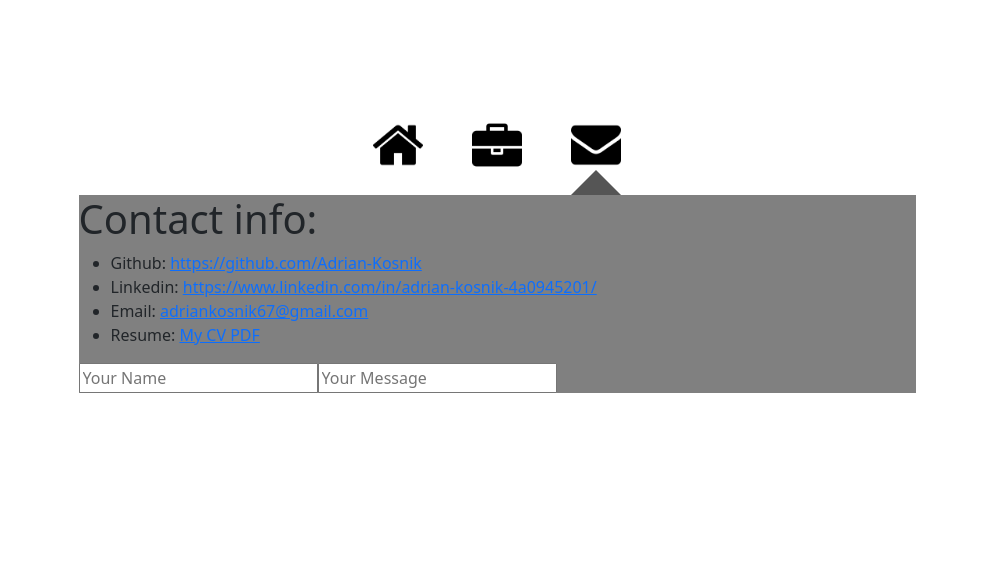
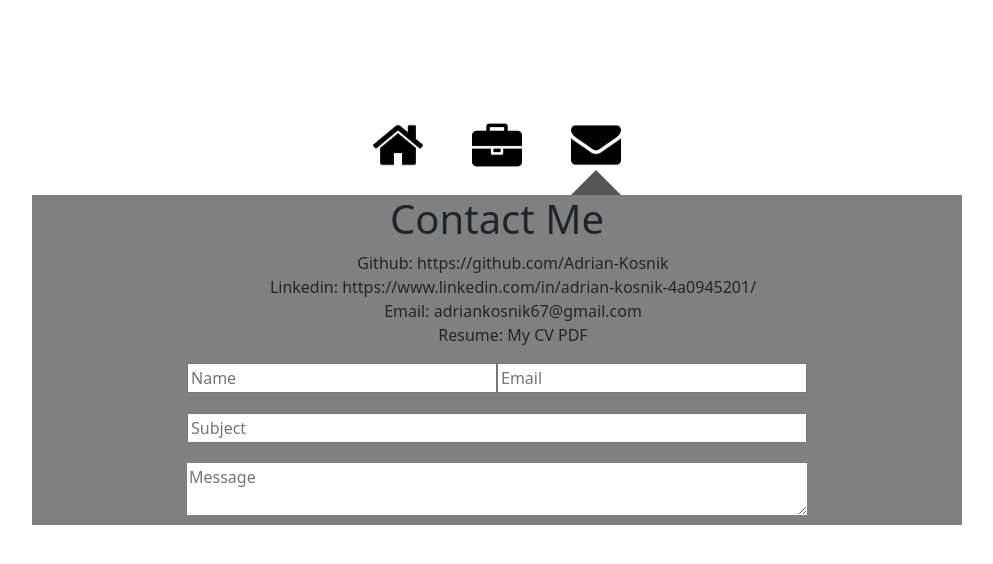
Before and after one commit to Adrian-Kosnik/personal-portfolio, a React (Create React App) app: page /Contact in a window 1280 px wide. Shown: the top 564 px of the page, without its empty margins (143-1136 px from the left). Built offline with nearby package versions, Linux system fonts and the light colour scheme.

Commit message:
updated the contact me page, cleaned it up, made it look more proffesional. I think i also made some changes to the work page but dont remember

```diff
--- a/src/App.css
+++ b/src/App.css
@@ -5,6 +5,7 @@
   gap: 1rem;
   justify-content: center; /* Center horizontally */
   align-items: center; /* Center vertically */
+  padding-bottom: 5%;
 }
 
 /* @media screen and (min-width: 768px) {
@@ -132,3 +133,53 @@
   display: flex;
   justify-content: center;
 }
+
+.details-container {
+  text-align: center;
+}
+
+.details-container ul li {
+  list-style-type: none;
+}
+
+.details-container ul li a {
+  text-decoration: none;
+  color: inherit;
+}
+
+.details-container ul li a:hover {
+  text-decoration: underline;
+}
+
+.name-email-container {
+  display: flex;
+  justify-content: center;
+}
+
+.name-input {
+  margin-bottom: 10px;
+}
+
+.email-input {
+  margin-bottom: 10px;
+}
+
+.subject-container {
+  display: flex;
+  justify-content: center;
+}
+
+.subject-input {
+  margin: 10px;
+}
+
+.message-container {
+  display: flex;
+  justify-content: center;
+  /* height: 500px; */
+}
+
+.message-textarea {
+  border: none;
+  margin: 10px;
+}
--- a/src/Pages/Contact.js
+++ b/src/Pages/Contact.js
@@ -5,8 +5,8 @@ function Contact() {
     return (
         <Background>
             <div className="masterContainer">
-                <div className="leftContainer">
-                    <h1>Contact info:</h1>
+                <div className="details-container">
+                    <h1>Contact Me</h1>
                     <ul>
                         <li>Github: <a href="https://github.com/Adrian-Kosnik">https://github.com/Adrian-Kosnik</a></li>
                         <li>Linkedin: <a href="https://www.linkedin.com/in/adrian-kosnik-4a0945201/">https://www.linkedin.com/in/adrian-kosnik-4a0945201/</a></li>
@@ -14,10 +14,18 @@ function Contact() {
                         <li>Resume: <a href="/">My CV PDF</a></li>
                     </ul>
                 </div>
-                <div className="rightContainer">
+                <div className="input-container">
                     <form>
-                        <input placeholder="Your Name" />
-                        <input placeholder="Your Message" />
+                        <div className="name-email-container">
+                            <input className="name-input col-4" placeholder="Name" />
+                            <input className="email-input col-4" placeholder="Email" />
+                        </div>
+                        <div className="subject-container">
+                            <input className="subject-input col-8" placeholder="Subject" />
+                        </div>
+                        <div className="message-container">
+                            <textarea className="message-textarea col-8" placeholder="Message" />
+                        </div>
                     </form>
                 </div>
             </div>
--- a/src/ProjectCard/Project.js
+++ b/src/ProjectCard/Project.js
@@ -2,13 +2,14 @@ import React from "react";
 
 function ProjectCard(props) {
     return (
-        <div className="card" style={{width: "18rem"}}>
+        <div className="card" style={{width: "18rem", height: "100%"}}>
             <img src={props.image} className="card-img-top" alt={props.title} />
             <div className="card-body">
                 {/* <!-- Button trigger modal --> */}
-                <button type="button" class="btn btn-primary button-width" data-bs-toggle="modal" data-bs-target="#staticBackdrop">
+                <a type="button" class="btn btn-primary button-width" data-bs-toggle="modal" data-bs-target="#staticBackdrop">
                     {props.title}
-                </button>
+                </a>
+                <p class="card-text">{props.description}</p>
             </div>
         </div>
     );
--- a/src/Wrapper/Background.js
+++ b/src/Wrapper/Background.js
@@ -3,7 +3,7 @@ import React from "react";
 function Background(props) {
     return(
         <div className="background-container">
-            <div className="Background col-9">
+            <div className="Background col-10">
                 {props.children}
             </div>
         </div>
```
